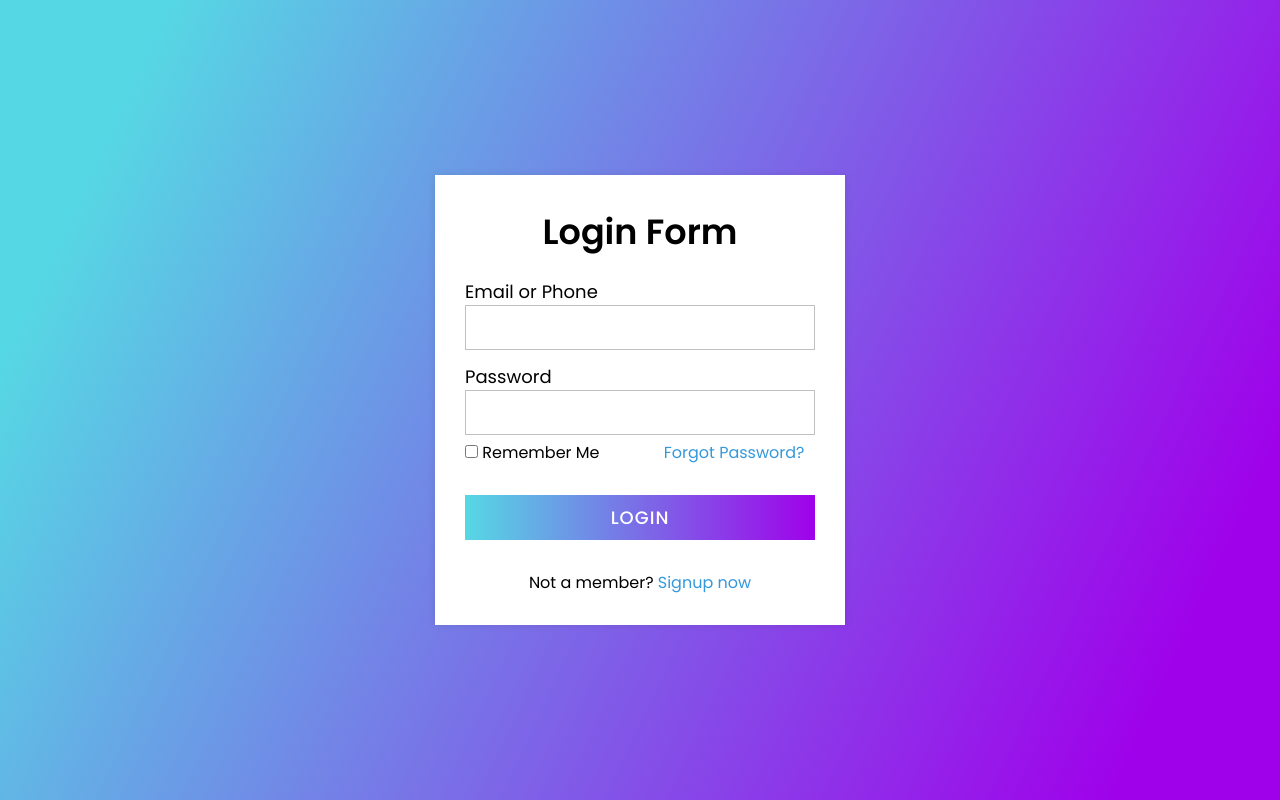
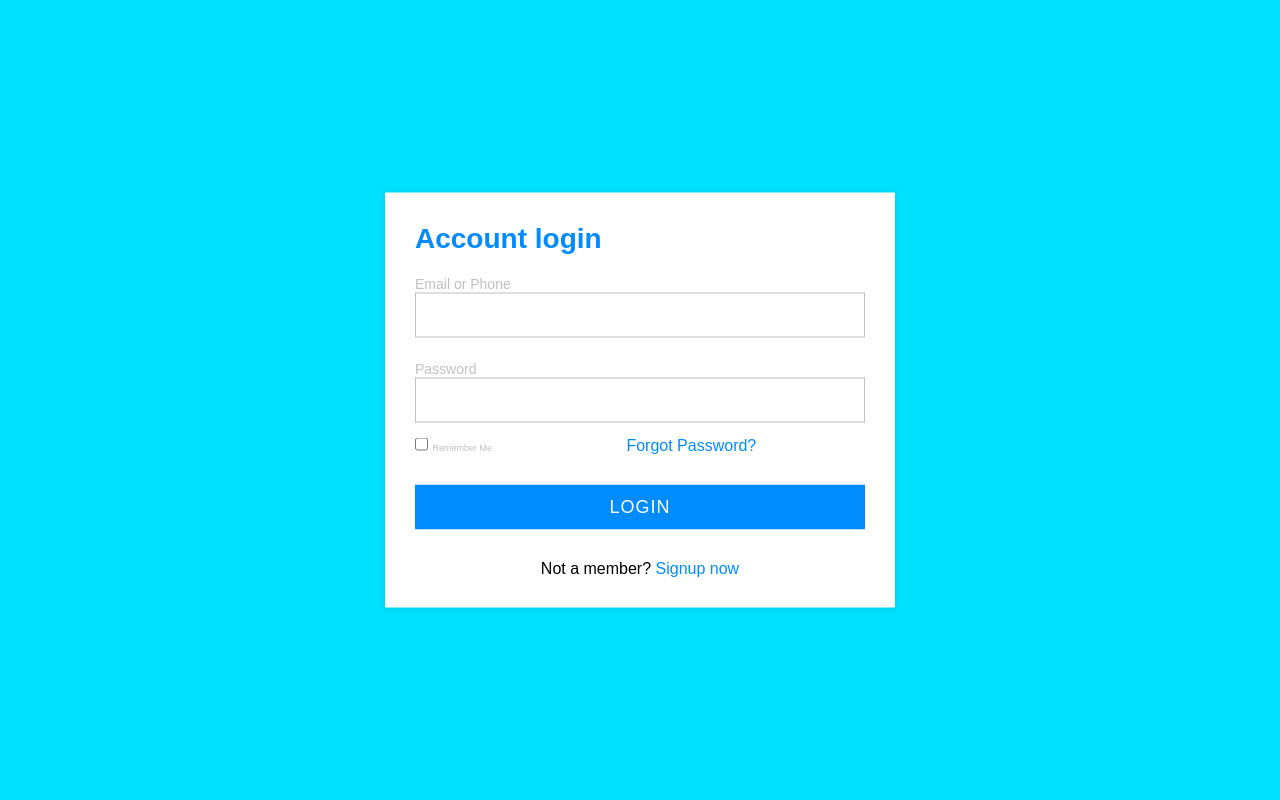
Before and after one commit to jpzin-16/Pweb-2023, a plain HTML site: page Atividade 31-08/Questão 2/index.html in a window 1280 px wide. Drawn offline with Linux system fonts and the light colour scheme.

Commit message:
update question 2

```diff
--- a/Atividade 31-08/Questão 2/index.html
+++ b/Atividade 31-08/Questão 2/index.html
@@ -9,7 +9,7 @@
          <div class="container">
             <label for="show" class="close-btn fas fa-times" title="close"></label>
             <div class="text">
-               Login Form
+               Account login
             </div>
 
             <form action="#">
@@ -24,8 +24,8 @@
                </div>
 
                <div class="forgot-pass">
-                  <input type="checkbox" id="remember">
-                  <label for="remember">Remember Me</label>
+                  <input type="checkbox">
+                  <label for="remember" id="remember">Remember Me</label>
                   <a href="#">Forgot Password?</a>
                </div>
 
--- a/Atividade 31-08/Questão 2/style.css
+++ b/Atividade 31-08/Questão 2/style.css
@@ -1,17 +1,15 @@
-@import url('https://fonts.googleapis.com/css?family=Poppins:400,500,600,700&display=swap');
-
 *{
     margin: 0;
     padding: 0;
     outline: none;
     box-sizing: border-box;
-    font-family: 'Poppins', sans-serif;
+    font-family: Arial, Helvetica, sans-serif;
 }
 
 body{
     height: 100vh;
     width: 100%;
-    background: linear-gradient(115deg, #56d8e4 10%, #9f01ea 90%);
+    background: #00e1ff;
 }
 
 .container{
@@ -21,7 +19,7 @@ body{
     transform: translate(-50%, -50%);
     display: block;
     background: #fff;
-    width: 410px;
+    width: 510px;
     padding: 30px;
     box-shadow: 0 0 8px rgba(0, 0, 0, 0.1);
 }
@@ -35,13 +33,14 @@ body{
 }
 
 .container .close-btn:hover{
-    color: #3498db;
+    color: #008cff;
 }
 
 .container .text{
-    font-size: 35px;
+    font-size: 28px;
     font-weight: 600;
-    text-align: center;
+    text-align: start;
+    color: #008cff;
 }
 
 .container form{
@@ -55,7 +54,9 @@ body{
 }
 
 form .data label{
-    font-size: 18px;
+    font-size: 14px;
+    color: silver;
+    margin-bottom: 2px;
 }
 
 form .data input{
@@ -66,23 +67,24 @@ form .data input{
     border: 1px solid silver;
 }
 
-form .data input:focus{
-    border-color: #3498db;
-    border-bottom-width: 2px;
-}
-
 form .forgot-pass{
     margin-top: -8px;
 }
 
 form .forgot-pass a{
-    color: #3498db;
+    color: #008cff;
     text-decoration: none;
     margin-left: 60px;
 }
 
 form .forgot-pass a:hover{
     text-decoration: underline;
+}
+
+form .forgot-pass #remember{
+    color: silver;
+    font-size: 9px;
+    margin-right: 70px;
 }
 
 form .btn{
@@ -99,8 +101,7 @@ form .btn .inner{
     position: absolute;
     left: -100%;
     z-index: -1;
-    background: -webkit-linear-gradient(right, #56d8e4, #9f01ea, #56d8e4, #9f01ea);
-    transition: all 0.4s;
+    background: #008cff;
 }
 
 form .btn:hover .inner{
@@ -125,7 +126,7 @@ form .signup-link{
 }
 
 form .signup-link a{
-    color: #3498db;
+    color: #008cff;
     text-decoration: none;
 }
 
```
Also changed, not shown: Estudando para as provas/estudo 02/index.html (added, +19 -0 lines), Estudando para as provas/estudo 01/index.html (renamed from Estudando para a prova/index.html), Estudando para as provas/estudo 01/style.css (renamed from Estudando para a prova/style.css), Estudando para as provas/estudo 02/style.css (added).
